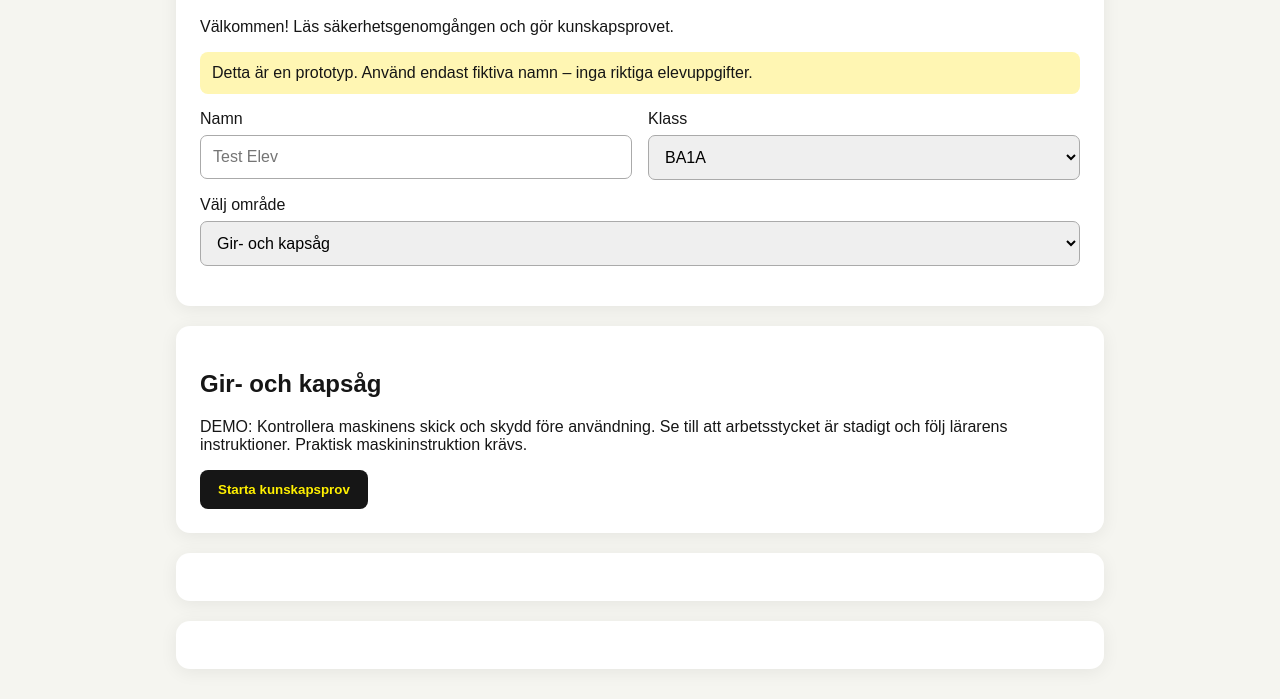
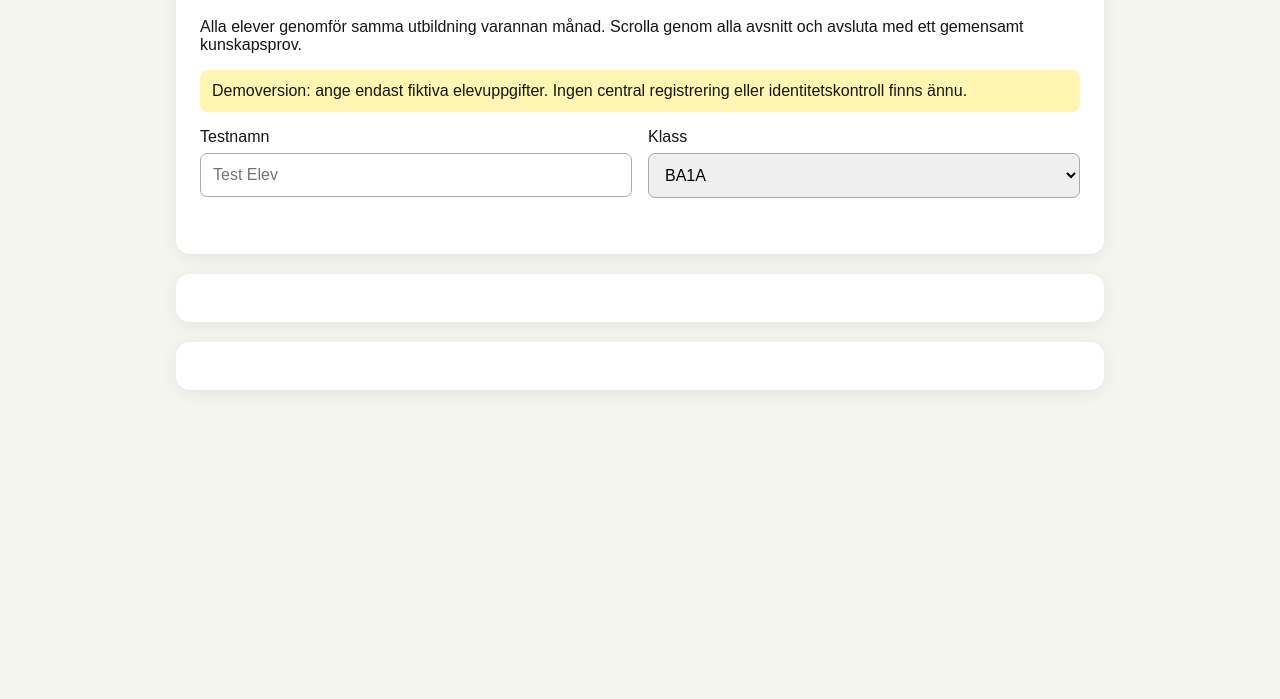
Before and after one commit to jorick83/bracke-sakerhetsportal, a plain HTML site: page index.html in a window 1280 px wide. Shown: the part 325-1024 px from the top of the page. After the commit the page ends 800 px from the top, so only its background shows below. Drawn offline with Linux system fonts and the light colour scheme.

Commit message:
Build two-month scrolling safety course prototype

```diff
--- a/index.html
+++ b/index.html
@@ -1 +1 @@
-<!doctype html><html lang="sv"><head><meta charset="utf-8"><meta name="viewport" content="width=device-width,initial-scale=1"><title>Bräckegymnasiet | Säkerhetsportal</title><link rel="stylesheet" href="style.css"></head><body><header><img src="logo.svg" alt="Bräckegymnasiet"><a href="teacher.html"><button>Lärarportal</button></a></header><main><section class="panel"><strong class="tag">STORA HOLM</strong><h1>Säkerhetsgenomgång</h1><p>Välkommen! Läs säkerhetsgenomgången och gör kunskapsprovet.</p><p class="notice">Detta är en prototyp. Använd endast fiktiva namn – inga riktiga elevuppgifter.</p><div class="grid"><label>Namn<input id="studentName" placeholder="Test Elev"></label><label>Klass<select id="studentClass"><option>BA1A</option><option>BA1B</option><option>BA2A</option><option>BA2B</option></select></label></div><label>Välj område<select id="topic" onchange="lesson()"></select></label></section><section class="panel" id="lesson"></section><section class="panel" id="quiz"></section><section class="panel" id="result"></section></main><div style="display:none"><select id="editTopic"></select><input id="editTitle"><textarea id="editBody"></textarea><textarea id="editQuestions"></textarea><div id="records"></div></div><script src="app.js"></script></body></html>
+<!doctype html><html lang="sv"><head><meta charset="utf-8"><meta name="viewport" content="width=device-width,initial-scale=1"><title>Säkerhetsutbildning | Stora Holm</title><link rel="stylesheet" href="style.css"></head><body><header><img src="logo.svg" alt="Bräckegymnasiet"><a href="teacher.html"><button class="secondary">Lärarportal (demo)</button></a></header><main><section class="panel"><strong class="tag">STORA HOLM · SÄKERHET</strong><h1>Din säkerhetsutbildning</h1><p>Alla elever genomför samma utbildning varannan månad. Scrolla genom alla avsnitt och avsluta med ett gemensamt kunskapsprov.</p><p class="notice">Demoversion: ange endast fiktiva elevuppgifter. Ingen central registrering eller identitetskontroll finns ännu.</p><div class="grid"><label>Testnamn<input id="studentName" placeholder="Test Elev"></label><label>Klass<select id="studentClass"><option>BA1A</option><option>BA1B</option><option>BA2A</option><option>BA2B</option></select></label></div><p id="periodLabel"></p><div class="progress"><div id="progressBar"></div></div><p id="progressText"></p></section><div id="course"></div><section class="panel" id="quiz"></section><section class="panel" id="result" aria-live="polite"></section></main><script src="course.js"></script></body></html>
```
